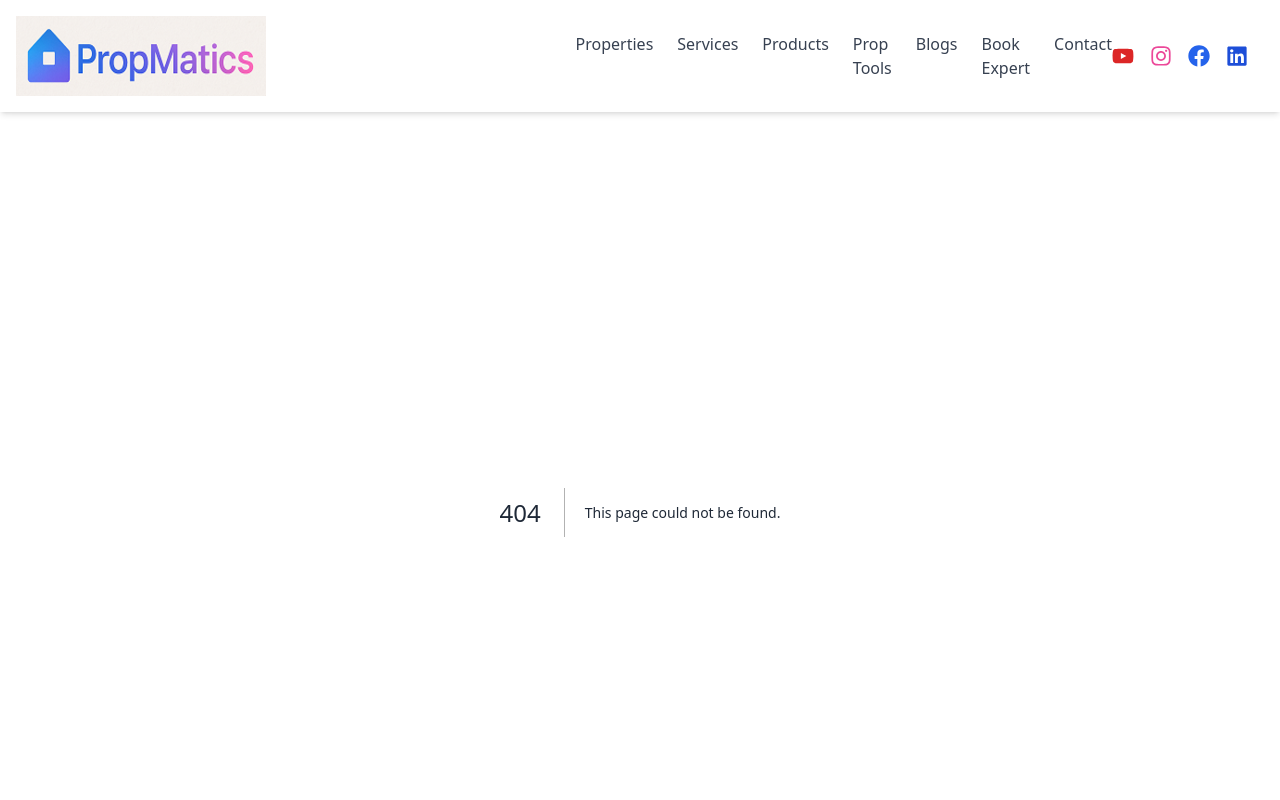
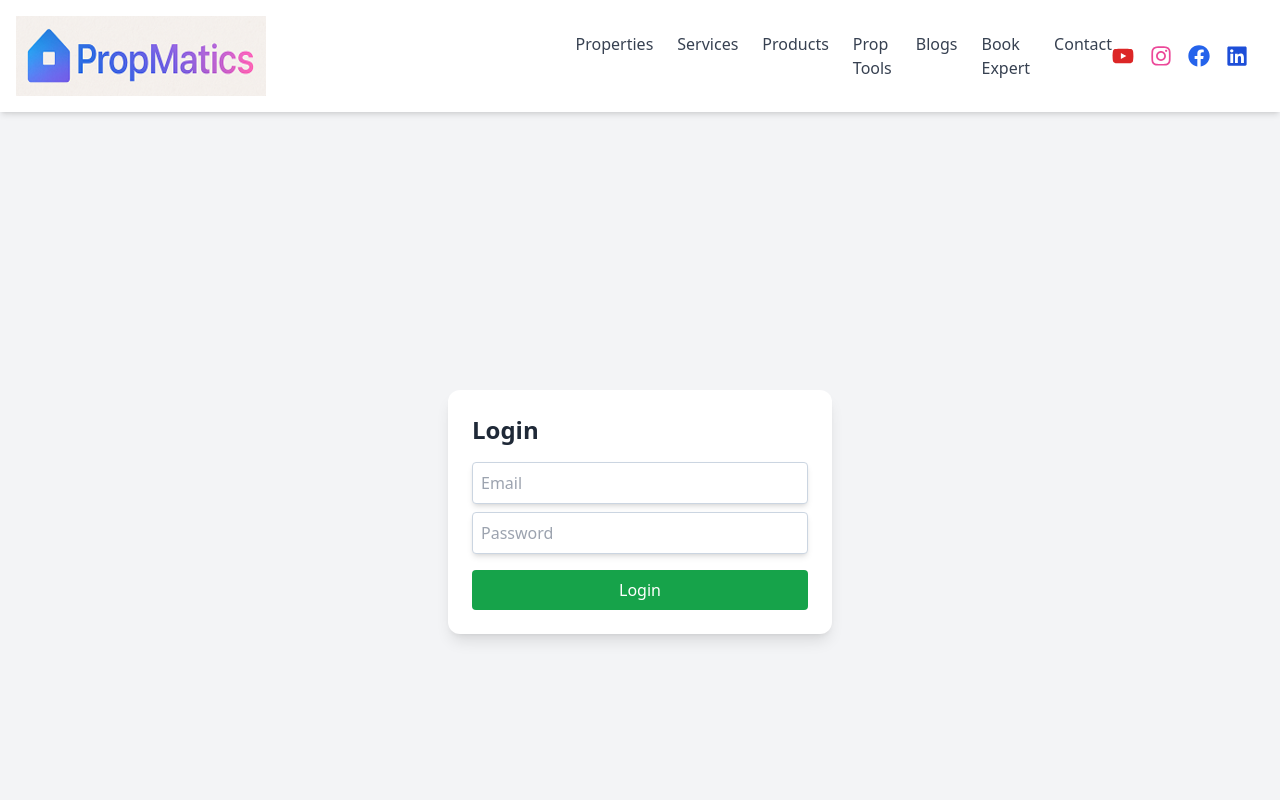
Before and after one commit to venupala-tt/propnz, a Next.js app: page /login in a window 1280 px wide. Before the commit this address had no page. Shown: the top 800 px of the page. Built offline with nearby package versions, Linux system fonts and the light colour scheme.

Commit message:
Create page.tsx

```diff
--- /dev/null
+++ b/app/login/page.tsx
@@ -0,0 +1,30 @@
+"use client";
+import { signIn } from "next-auth/react";
+
+export default function LoginPage() {
+  async function handleSubmit(e: React.FormEvent) {
+    e.preventDefault();
+    const email = (e.target as any).email.value;
+    const password = (e.target as any).password.value;
+
+    const res = await signIn("credentials", {
+      redirect: false,
+      email,
+      password,
+    });
+
+    if (res?.error) alert(res.error);
+    else window.location.href = "/dashboard";
+  }
+
+  return (
+    <div className="flex items-center justify-center min-h-screen bg-gray-100">
+      <form onSubmit={handleSubmit} className="p-6 bg-white rounded-xl shadow-lg w-96">
+        <h2 className="text-2xl font-bold mb-4">Login</h2>
+        <input name="email" type="email" placeholder="Email" className="w-full mb-2 p-2 border rounded" />
+        <input name="password" type="password" placeholder="Password" className="w-full mb-4 p-2 border rounded" />
+        <button className="w-full bg-green-600 text-white p-2 rounded">Login</button>
+      </form>
+    </div>
+  );
+}
```
